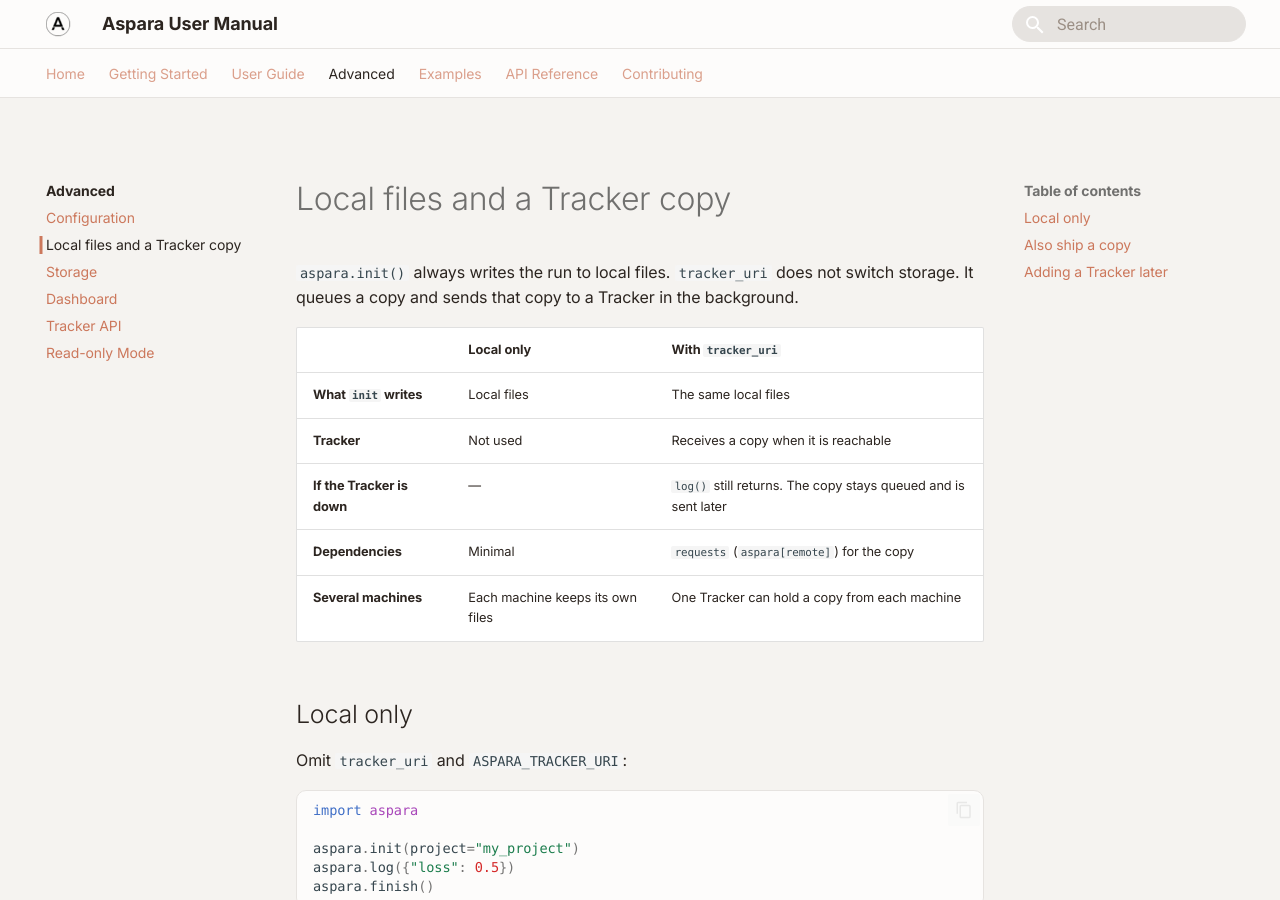
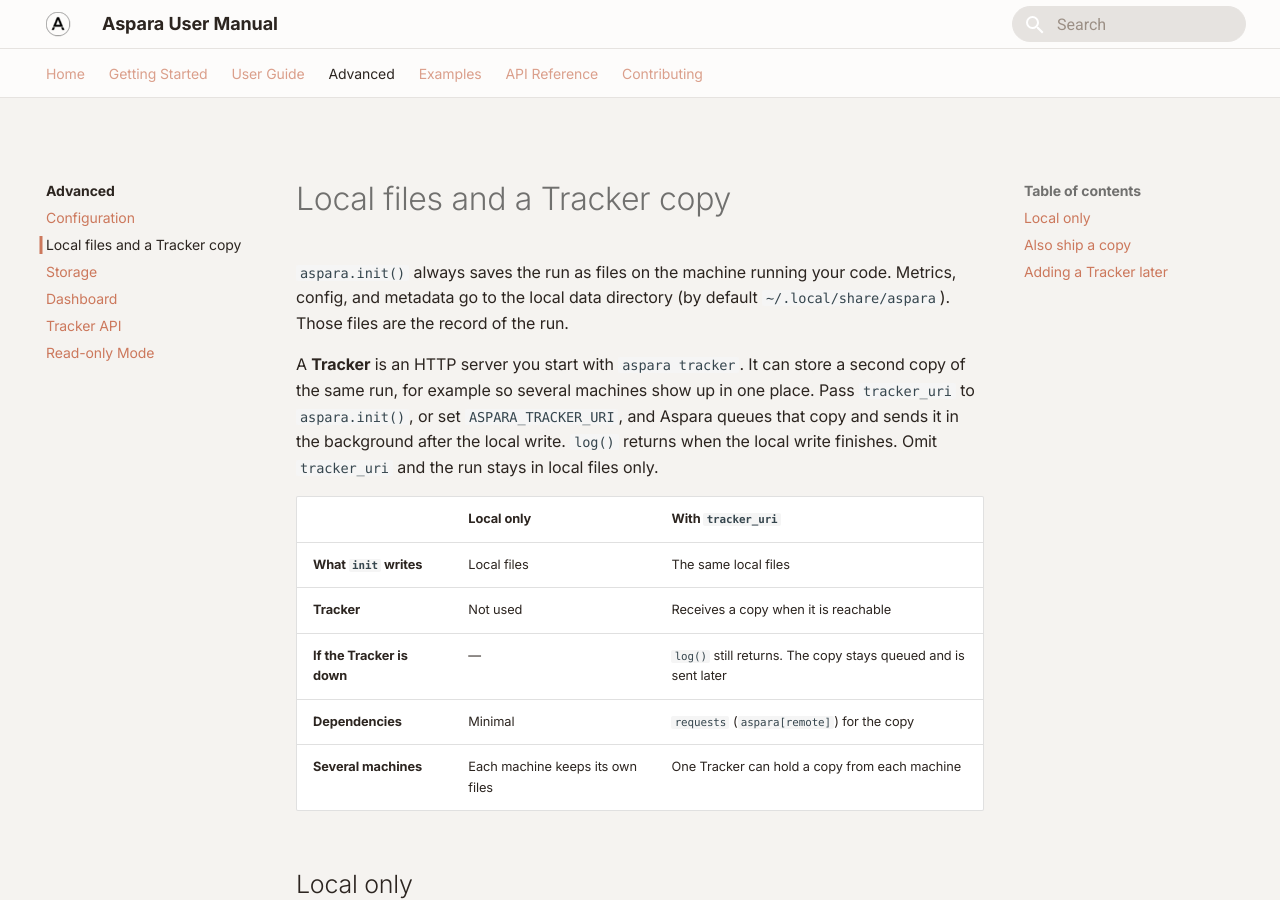
Before and after one commit to prednext/aspara, an MkDocs documentation site: the page built from docs/advanced/local-vs-remote.md, in a window 1280 px wide and 900 px high. Built offline with MkDocs 1.6.1 and Material for MkDocs 9.7.7, drawn with Linux system fonts in a browser that asks for light colours.

Commit message:
docs: clarify local file storage and Tracker functionality

```diff
--- a/docs/advanced/local-vs-remote.md
+++ b/docs/advanced/local-vs-remote.md
@@ -1,6 +1,8 @@
 # Local files and a Tracker copy
 
-`aspara.init()` always writes the run to local files. `tracker_uri` does not switch storage. It queues a copy and sends that copy to a Tracker in the background.
+`aspara.init()` always saves the run as files on the machine running your code. Metrics, config, and metadata go to the local data directory (by default `~/.local/share/aspara`). Those files are the record of the run.
+
+A **Tracker** is an HTTP server you start with `aspara tracker`. It can store a second copy of the same run, for example so several machines show up in one place. Pass `tracker_uri` to `aspara.init()`, or set `ASPARA_TRACKER_URI`, and Aspara queues that copy and sends it in the background after the local write. `log()` returns when the local write finishes. Omit `tracker_uri` and the run stays in local files only.
 
 | | Local only | With `tracker_uri` |
 |---|---|---|
```
